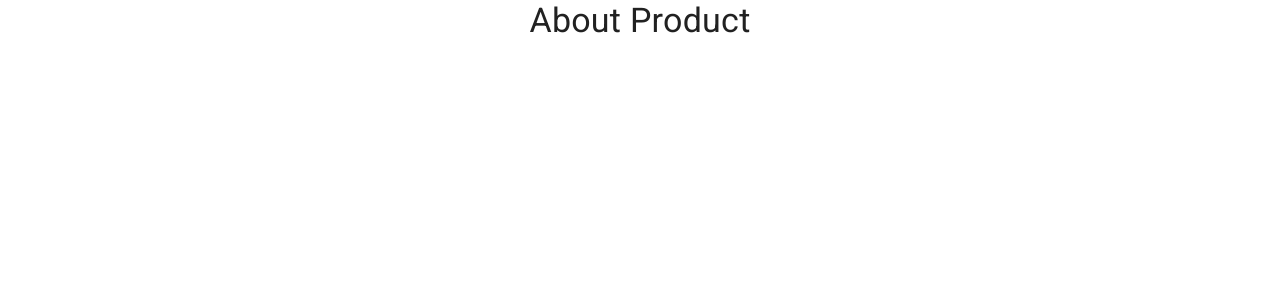
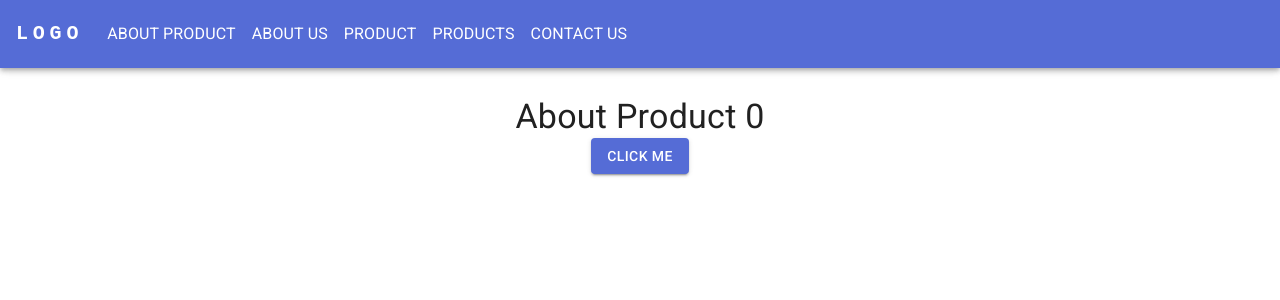
Before and after one commit to bobetbat/landing-shop-template, a React (Create React App) app: page /products in a window 1280 px wide. Shown: the top 300 px of the page. Built offline with nearby package versions, Linux system fonts and the light colour scheme.

Commit message:
fix: routes

```diff
--- a/src/components/Footer.tsx
+++ b/src/components/Footer.tsx
@@ -1,12 +1,12 @@
 import * as React from 'react';
-import AppBar from '@mui/material/AppBar';
 import Box from '@mui/material/Box';
 import Toolbar from '@mui/material/Toolbar';
+import { Stack } from '@mui/material';
 
 export const Footer: React.FC = () => {
 
   return (
-    <AppBar position='static' sx={{ bottom: 0 }}>
+    <Stack sx={{ bottom: 1, bgcolor: 'primary.main', justifySelf: 'flex-end' }}>
       <Box maxWidth="xl">
         <Toolbar disableGutters>
           <Box sx={{ flexGrow: 1, display: { xs: 'none', md: 'flex' } }}>
@@ -24,6 +24,6 @@ export const Footer: React.FC = () => {
           </Box>
         </Toolbar>
       </Box>
-    </AppBar>
+    </Stack>
   );
 };
--- a/src/components/Layout.tsx
+++ b/src/components/Layout.tsx
@@ -5,14 +5,18 @@ import { Header } from './Header';
 
 type Props = {
   children: ReactNode;
+  footer?: boolean;
+  header?: boolean;
 };
 
-export default function Layout({ children }: Props) {
+export const Layout: React.FC<Props> = ({ children, footer, header }) => {
   return (
-    <Stack sx={{ minHeight: 1 }}>
-      <Header />
-      {children}
-      <Footer />
-    </Stack>
+    <>
+      {header && <Header />}
+      <Stack sx={{ minHeight: '100vh' }}>
+        {children}
+      </Stack>
+      {footer && <Footer />}
+    </>
   );
 }
--- a/src/components/Menu.tsx
+++ b/src/components/Menu.tsx
@@ -2,12 +2,11 @@ import * as React from 'react';
 import { Box, Button, IconButton, Menu as CMenu, MenuItem, Typography } from '@mui/material';
 import MenuIcon from '@mui/icons-material/Menu';
 import { pages } from '../routes';
-
-// type Props = {
-//   pages: Page[];
-// };
+import { useNavigate, useLocation } from 'react-router-dom';
 
 export const Menu: React.FC = () => {
+  const navigate = useNavigate();
+  const location = useLocation();
   const [anchorElNav, setAnchorElNav] = React.useState<null | HTMLElement>(null);
 
   const handleOpenNavMenu = (event: React.MouseEvent<HTMLElement>) => {
@@ -19,20 +18,26 @@ export const Menu: React.FC = () => {
   };
 
   const handleNavigation = (href: string) => {
-    const element = document.getElementById(href);
+    navigate(href, { preventScrollReset: true });
+    handleCloseNavMenu();
+  };
+
+  React.useEffect(() => {
+    const element = document.getElementById(location.hash);
     if (element) {
       element.scrollIntoView({ behavior: 'smooth', block: 'end' });
+    } else {
+      window.scrollTo({ top: 0, behavior: 'smooth' });
     }
-    setTimeout(() => handleCloseNavMenu(), 1000);
-  };
 
+  }, [location]);
   return (
     <>
       <Box sx={{ flexGrow: 1, display: { xs: 'none', md: 'flex' } }}>
         {pages.map((page) => (
           <Button
             key={page.href}
-            onClick={() => handleNavigation(page.href)}
+            onClick={() => handleNavigation(page.path)}
             sx={{ my: 2, color: 'white', display: 'block' }}
           >
             <Typography variant="body1" color='primary.contrastText'>
@@ -71,7 +76,7 @@ export const Menu: React.FC = () => {
           }}
         >
           {pages.map((page) => (
-            <MenuItem key={page.href} onClick={() => handleNavigation(page.href)}>
+            <MenuItem key={page.href} onClick={() => handleNavigation(page.path)}>
               <Typography textAlign="center">{page.title}</Typography>
             </MenuItem>
           ))}
--- a/src/pages/Home.tsx
+++ b/src/pages/Home.tsx
@@ -3,11 +3,11 @@ import { Container } from '@mui/material';
 import { Block } from '../components/Block';
 import { pages } from '../routes';
 import { Box } from '@mui/system';
-import Layout from '../components/Layout';
+import { Layout } from '../components/Layout';
 
-export const Home: React.FC= () => {
+export const Home: React.FC = () => {
   return (
-    <Layout>
+    <Layout header footer>
       <Container>
         {pages.map((p) => {
           return (
--- /dev/null
+++ b/src/pages/NotFound.tsx
@@ -0,0 +1,12 @@
+import { Box, Typography } from "@mui/material"
+import { Layout } from "../components/Layout"
+
+export const NotFound: React.FC = () => {
+  return (
+    <Layout header>
+      <Box mt='30vh'>
+        <Typography variant='h4'>404 Page not found</Typography>
+      </Box>
+    </Layout>
+  )
+}
--- a/src/pages/Products.tsx
+++ b/src/pages/Products.tsx
@@ -1,12 +1,24 @@
 import React from 'react';
-import { Typography } from '@mui/material';
+import { Button, Typography } from '@mui/material';
 import { Box } from '@mui/system';
+import { Layout } from '../components/Layout';
+import { useDispatch, useSelector } from 'react-redux';
+import { RootState } from '../store';
+import { incrementByAmount } from '../store/reducers/counter';
 
 export const Products: React.FC = () => {
+  const counter = useSelector((state: RootState) => state.counter.value)
+  const dispatch = useDispatch()
+  const handleClick = () => {
+    dispatch(incrementByAmount(2))
+  }
+
   return (
-    <Box>
-      <Typography variant='h4'>About Product</Typography>
-
-    </Box>
+    <Layout header footer>
+      <Box mt='12vh'>
+        <Typography variant='h4'>About Product {counter}</Typography>
+        <Button onClick={handleClick} variant='contained' color='primary'> click me </Button>
+      </Box>
+    </Layout>
   )
 }
--- a/src/routes.tsx
+++ b/src/routes.tsx
@@ -3,44 +3,57 @@ import {
   createBrowserRouter,
 } from "react-router-dom";
 import { Home } from "./pages/Home";
+import { NotFound } from "./pages/NotFound";
 import { Products } from "./pages/Products";
 
-export const router = createBrowserRouter([
+export const routes = [
   {
     path: "/",
     element: <Home />,
+    errorElement: <NotFound />,
   },
   {
     path: "/products",
     element: <Products />,
   },
-]);
+];
+
+export const router = createBrowserRouter(routes);
 
 export interface Page {
+  path: string;
   title: string;
   content: React.ReactNode;
-  href: string;
+  href?: string;
 }
 
 export const pages: Page[] = [
   {
     title: 'About Product',
     content: <Box>hello world</Box>,
-    href: '#'
+    path: '/'
   },
   {
     title: 'About us',
     content: 'About',
-    href: '#about'
+    href: '#about',
+    path: '/#about'
   },
   {
-    title: 'Buy here',
+    title: 'Product',
     content: 'Product + Payment flow',
-    href: '#buyhere'
+    href: '#product',
+    path: '/#product'
+  },
+  {
+    title: 'Products',
+    content: 'Product + Payment flow',
+    path: '/products'
   },
   {
     title: 'Contact us',
     content: 'contact form',
-    href: '#contactus'
+    href: '#contactus',
+    path: '/#contactus'
   },
 ]
```
